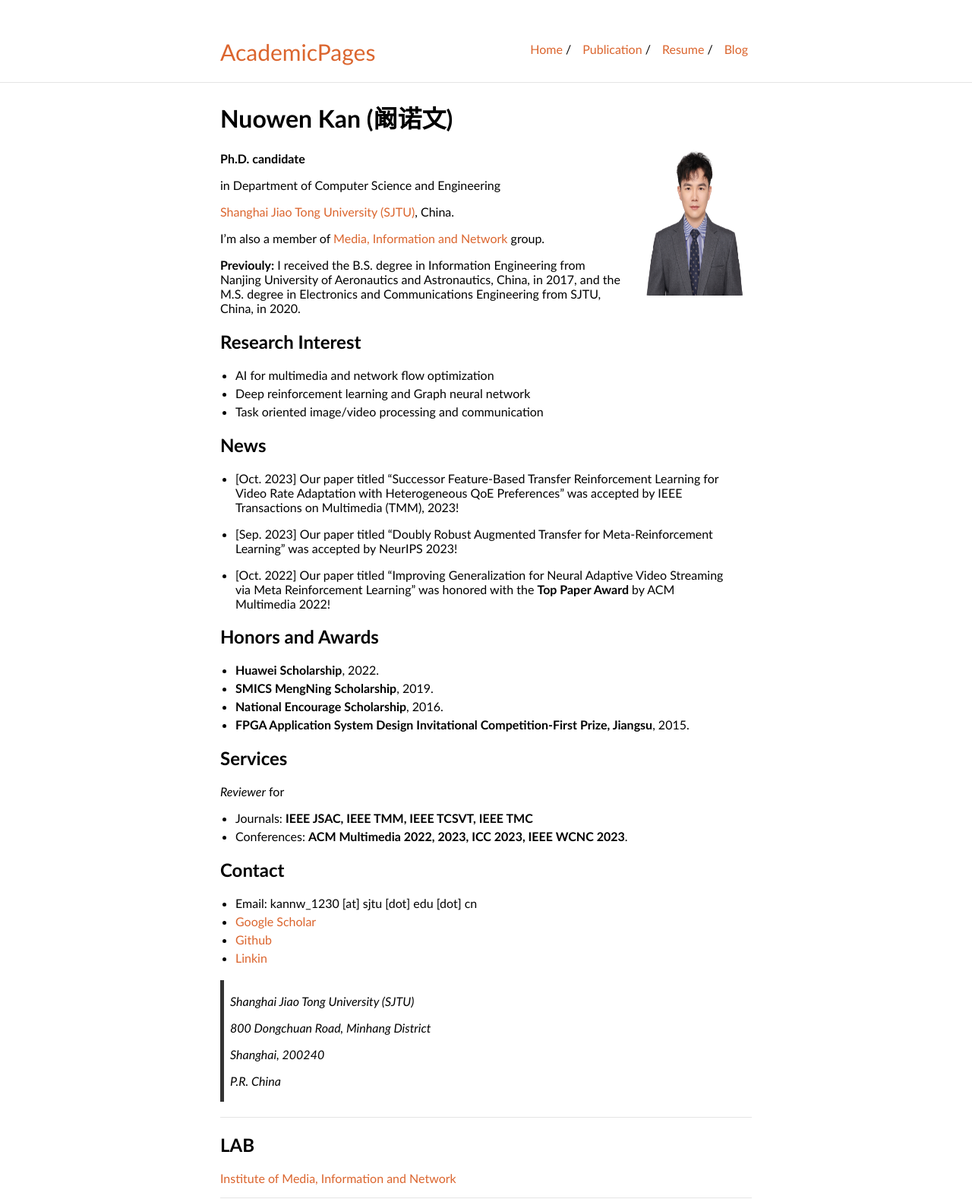
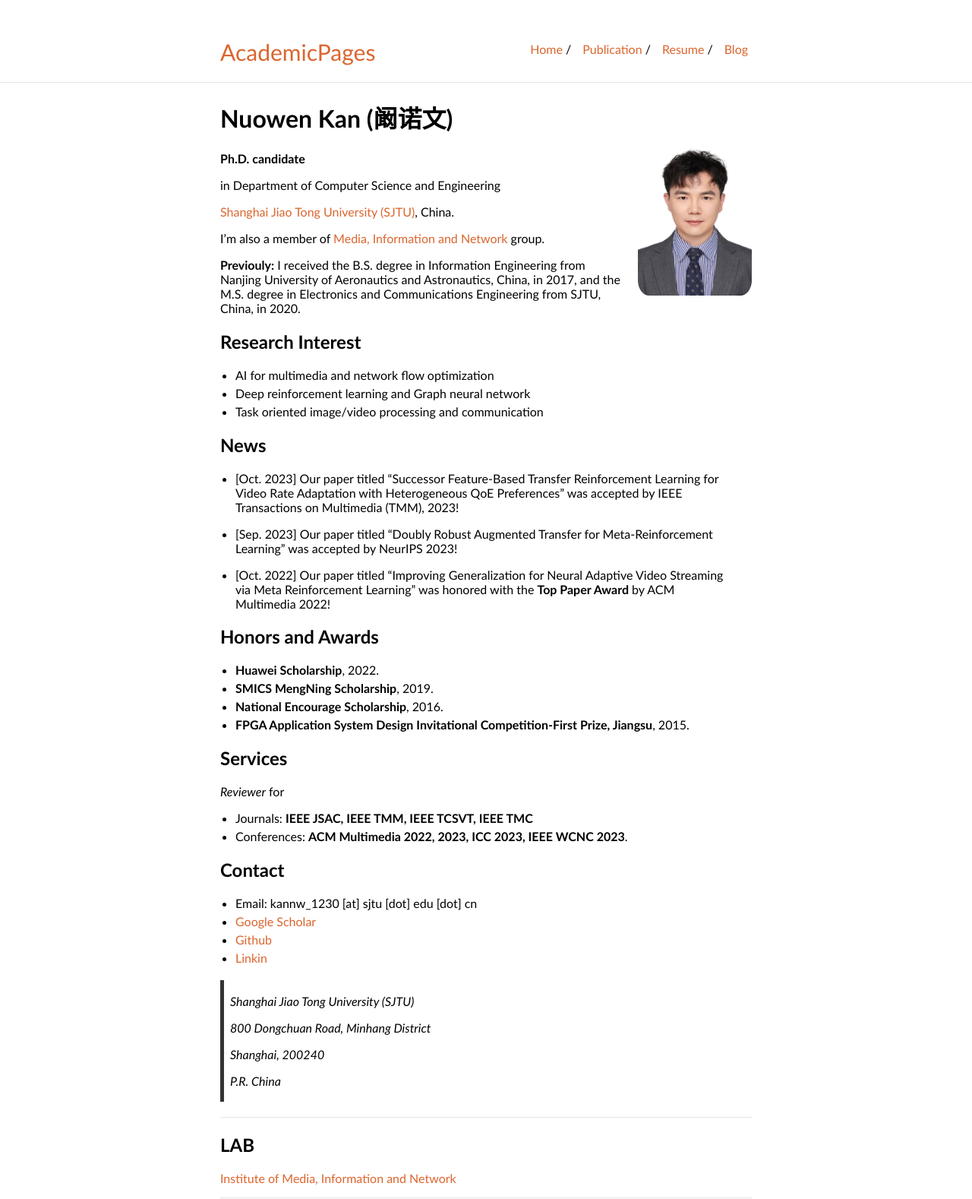
Before and after one commit to confiwent/AcademicPages, a Jekyll site: the page built from index.md, in a window 1280 px wide. Shown: the whole page at 76% size. Built offline with Jekyll 4.4.1, drawn with Linux system fonts in a browser that asks for light colours; our own code applies the rules of GitHub Pages for plain Markdown files.

Commit message:
update photos

```diff
--- a/index.md
+++ b/index.md
@@ -4,7 +4,7 @@ layout: default
 
 # Nuowen Kan (阚诺文)
 
-<img class="profile-picture" src="2023-full-1-c.jpg" width = "414" height = "414">
+<img class="profile-picture" src="2023-1inch-3-c.jpg" width = "296" height = "414">
 
 __Ph.D. candidate__
 
```
Also changed, not shown: 2023-1inch-3-c.jpg (added).
